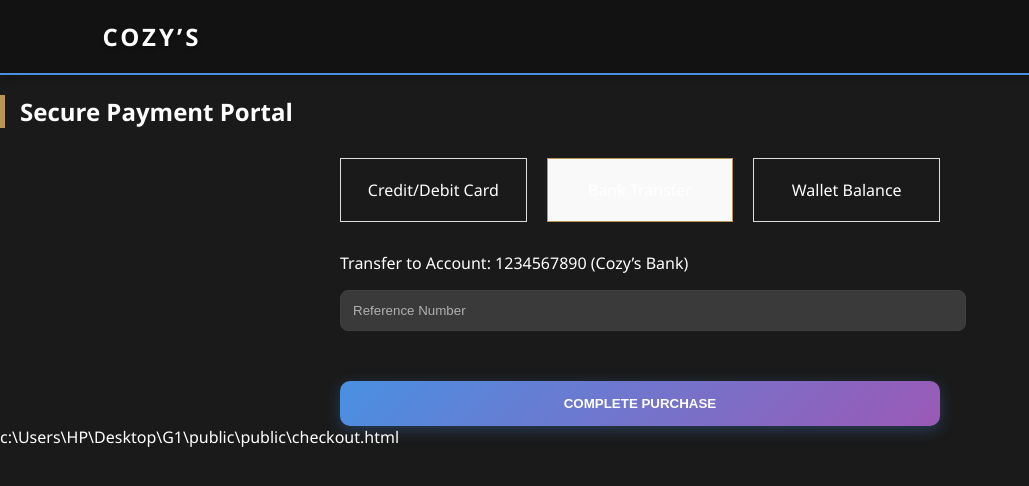
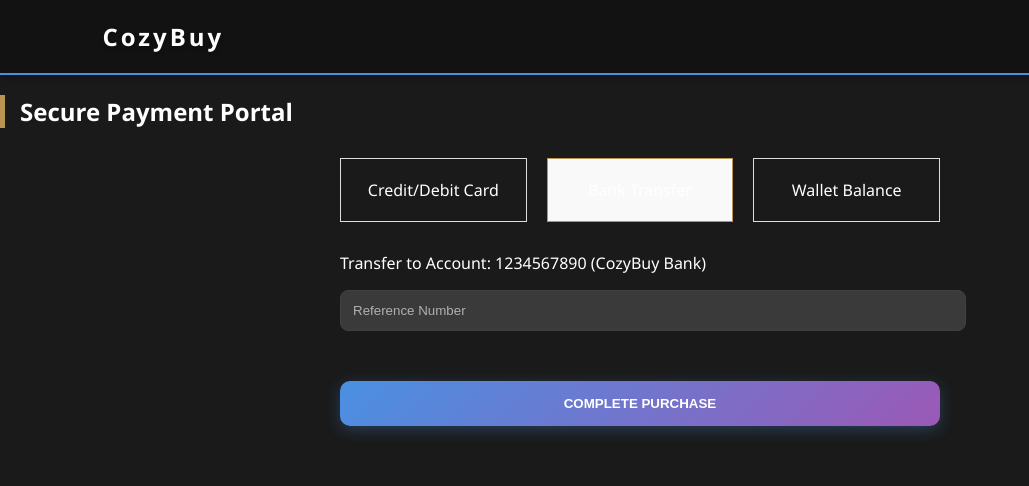
Before and after one commit to krypcozy/GROUPONE, a website: page public/checkout.html in a window 1280 px wide. Both pictures are taken after a click on the element "Bank Transfer". Shown: the whole page, without its empty margins (0-1029 px from the left). Drawn offline with Linux system fonts and the light colour scheme.

Commit message:
update commit

```diff
--- a/public/checkout.html
+++ b/public/checkout.html
@@ -2,7 +2,7 @@
 <html lang="en">
 <head>
     <link rel="stylesheet" href="style.css">
-    <title>Checkout | Cozy’s</title>
+    <title>Checkout | CozyBuy</title>
     <style>
         .checkout-form { max-width: 600px; margin: 0 auto; }
         .payment-methods { display: flex; gap: 20px; margin-bottom: 30px; }
@@ -12,7 +12,7 @@
 </head>
 <body>
     <nav style="background: #121212; padding: 20px 8%; display: flex; justify-content: space-between; align-items: center;">
-        <div class="logo">COZY’S</div>
+        <div class="logo">CozyBuy</div>
     </nav>
 
     <div class="container">
@@ -33,7 +33,7 @@
                     <input type="text" placeholder="Cardholder Name" required>
                 </div>
                 <div id="bankFields" style="display: none;">
-                    <p>Transfer to Account: 1234567890 (Cozy’s Bank)</p>
+                    <p>Transfer to Account: 1234567890 (CozyBuy Bank)</p>
                     <input type="text" placeholder="Reference Number" required>
                 </div>
                 <div id="walletFields" style="display: none;">
@@ -68,4 +68,4 @@
     </script>
 </body>
 </html></content>
-<parameter name="filePath">c:\Users\HP\Desktop\G1\public\public\checkout.html
+<parameter name="filePath">
```
Also changed, not shown: public/cart.html (+2 -2 lines), public/index.html (+1 -1 lines), public/product.html (+1 -1 lines), server.js (+7 -5 lines).
